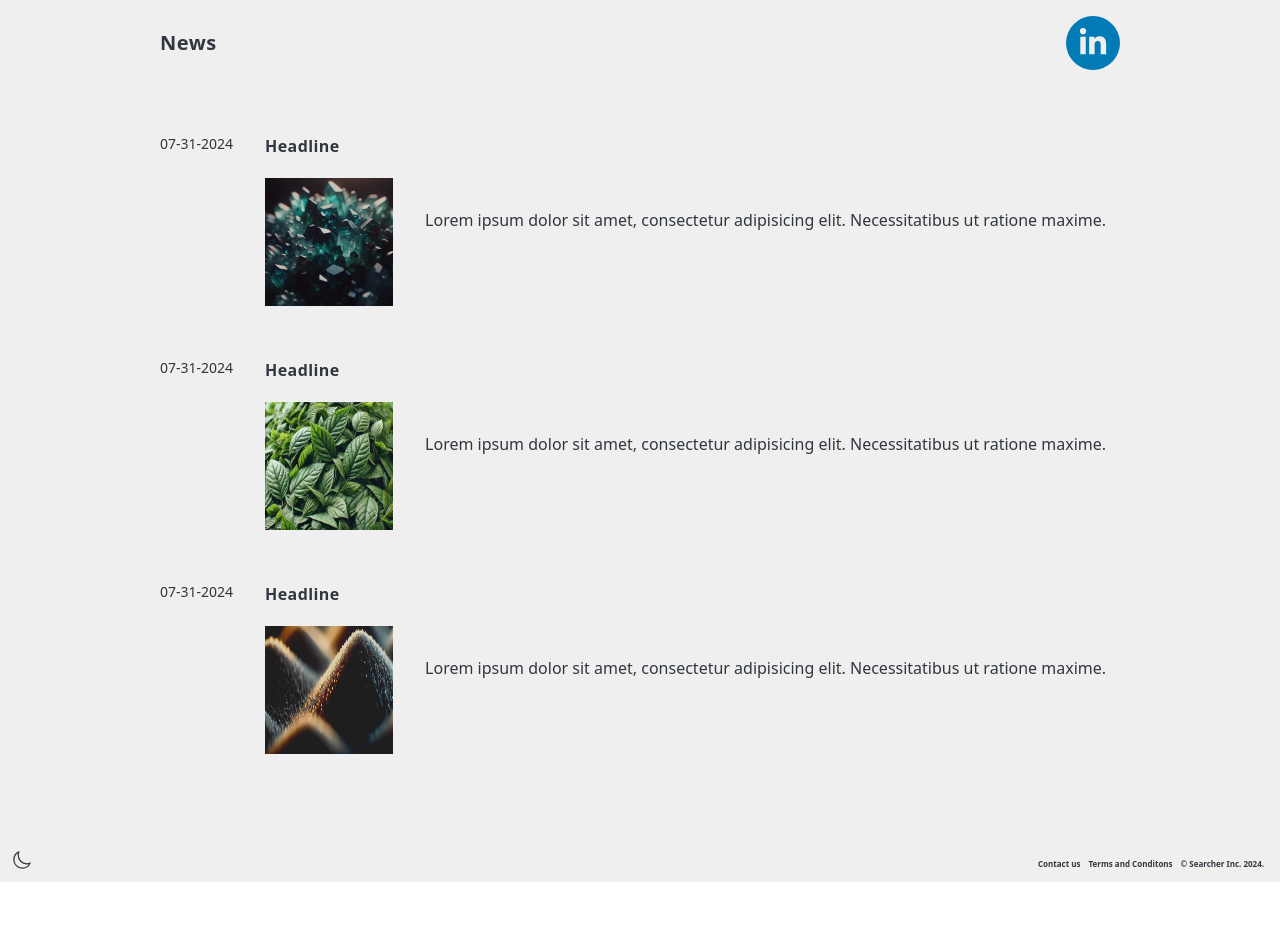
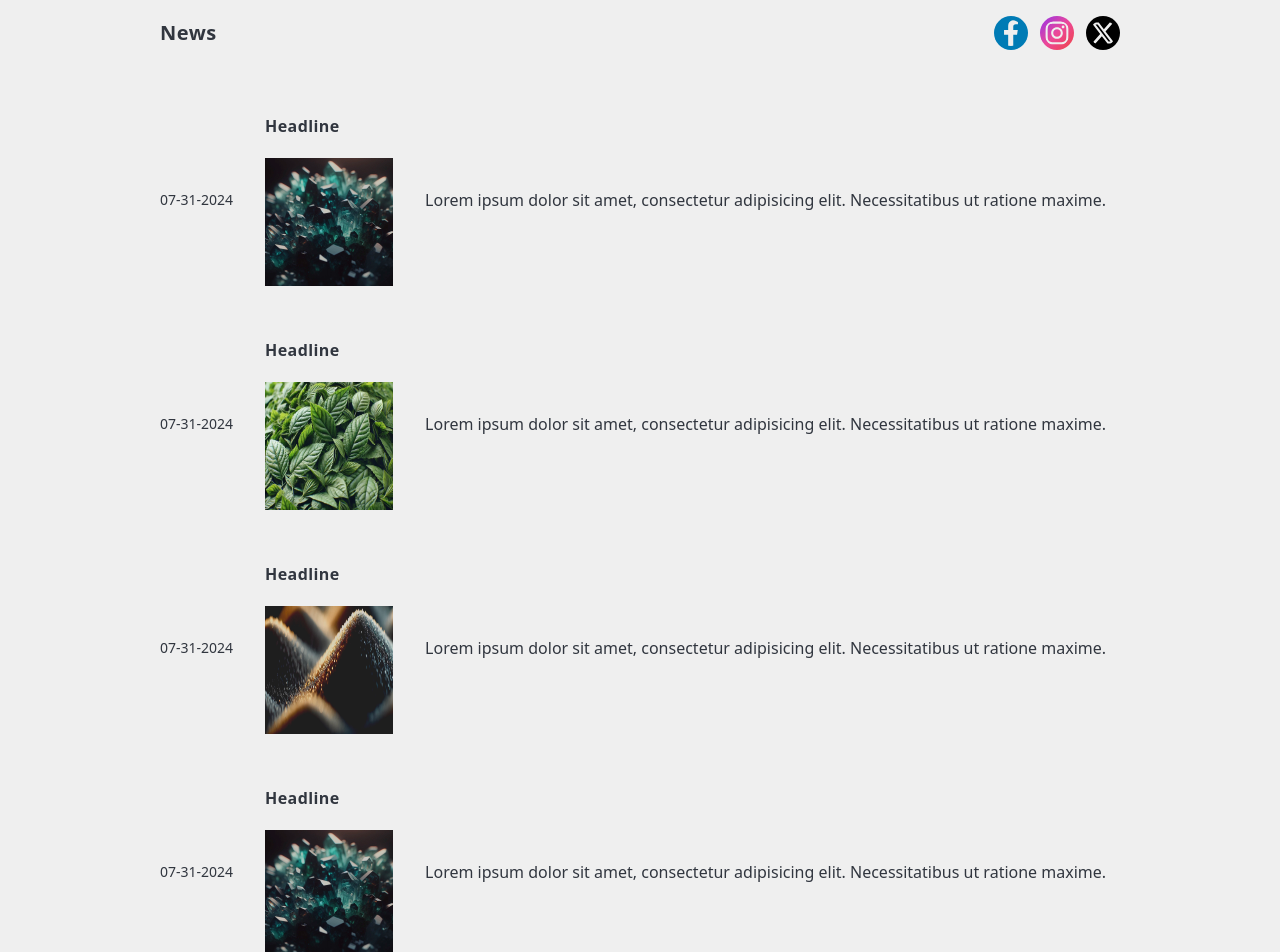
Before and after one commit to shafqatdeveloper/zimuth, a React (Vite) app: page /news in a window 1280 px wide. Shown: the part 80-1032 px from the top of the page. Before the commit the page ends 962 px from the top, so only its background shows below. Built offline with nearby package versions, Linux system fonts and the light colour scheme.

Commit message:
minor changes

```diff
--- a/package.json
+++ b/package.json
@@ -14,6 +14,7 @@
     "react": "^18.3.1",
     "react-dom": "^18.3.1",
     "react-icons": "^5.2.1",
+    "react-infinite-scroll-component": "^6.1.0",
     "react-intersection-observer": "^9.13.0",
     "react-router-dom": "^6.25.1",
     "react-slick": "^0.30.2",
--- a/src/Components/AboutCarousel/customSwiper.css
+++ b/src/Components/AboutCarousel/customSwiper.css
@@ -7,8 +7,8 @@
   .swiper-pagination-bullet {
     position: relative;
     background: #ffffff;
-    width: 5px;
-    height: 5px;
+    width: 10px;
+    height: 10px;
     margin: 0 10px !important;
     border-radius: 50%;
     opacity: 0.7;
--- a/src/Components/Navbar/Navbar.jsx
+++ b/src/Components/Navbar/Navbar.jsx
@@ -2,10 +2,10 @@ import React, { useState, useEffect, useContext } from "react";
 import { Link } from "react-router-dom";
 import BlackLogo from "../../assets/logo_horizontal_black_circle.png";
 import WhiteLogo from "../../assets/logo_horizontal_white_circle.png";
-import { RiErrorWarningFill } from "react-icons/ri";
 import { FaRegNewspaper, FaUserCircle } from "react-icons/fa";
 import { IoPricetags } from "react-icons/io5";
 import { ThemeContext } from "../Context/ThemeContext";
+import { IoIosInformationCircle } from "react-icons/io";
 
 const Navbar = () => {
   const [show, setShow] = useState(true);
@@ -30,7 +30,7 @@ const Navbar = () => {
 
   return (
     <div
-      className={`bg-darkWhite dark:bg-darkBlack flex items-center justify-center text-sm shadow-md fixed w-full z-20 transition-transform duration-300 ${
+      className={`bg-darkWhite dark:bg-[#22262b] flex items-center justify-center text-sm shadow-md fixed w-full z-20 transition-transform duration-300 ${
         show ? "translate-y-0" : "-translate-y-full"
       }`}
     >
@@ -51,7 +51,7 @@ const Navbar = () => {
                 to="/about-us"
                 className="text-darkBlack dark:text-darkWhite hover:text-gray-900 flex items-center gap-1"
               >
-                <RiErrorWarningFill />
+                <IoIosInformationCircle />
                 About Us
               </Link>
               <Link
--- a/src/Pages/News/News.jsx
+++ b/src/Pages/News/News.jsx
@@ -1,11 +1,82 @@
-import React from "react";
-import { FaLinkedinIn } from "react-icons/fa";
+import React, { useState, useEffect, useRef } from "react";
+import InfiniteScroll from "react-infinite-scroll-component";
+import { FaFacebookF, FaInstagram, FaLinkedinIn } from "react-icons/fa";
+import { Link } from "react-router-dom";
+import { FaXTwitter } from "react-icons/fa6";
 import dummyImg1 from "../../assets/about-carousel-img-1.jpg";
 import dummyImg2 from "../../assets/about-carousel-img-2.jpg";
 import dummyImg3 from "../../assets/about-carousel-img-3.jpg";
-import { Link } from "react-router-dom";
 
 const News = () => {
+  const [newsItems, setNewsItems] = useState([
+    {
+      date: "07-31-2024",
+      headline: "Headline",
+      img: dummyImg1,
+      description:
+        "Lorem ipsum dolor sit amet, consectetur adipisicing elit. Necessitatibus ut ratione maxime.",
+    },
+    {
+      date: "07-31-2024",
+      headline: "Headline",
+      img: dummyImg2,
+      description:
+        "Lorem ipsum dolor sit amet, consectetur adipisicing elit. Necessitatibus ut ratione maxime.",
+    },
+    {
+      date: "07-31-2024",
+      headline: "Headline",
+      img: dummyImg3,
+      description:
+        "Lorem ipsum dolor sit amet, consectetur adipisicing elit. Necessitatibus ut ratione maxime.",
+    },
+  ]);
+  const [hasMore, setHasMore] = useState(true);
+  const newsContainerRef = useRef(null);
+
+  const fetchMoreNews = () => {
+    // Simulate an API call to fetch more news items
+    setTimeout(() => {
+      const newItems = [
+        {
+          date: "07-31-2024",
+          headline: "Headline",
+          img: dummyImg1,
+          description:
+            "Lorem ipsum dolor sit amet, consectetur adipisicing elit. Necessitatibus ut ratione maxime.",
+        },
+        {
+          date: "07-31-2024",
+          headline: "Headline",
+          img: dummyImg2,
+          description:
+            "Lorem ipsum dolor sit amet, consectetur adipisicing elit. Necessitatibus ut ratione maxime.",
+        },
+        {
+          date: "07-31-2024",
+          headline: "Headline",
+          img: dummyImg3,
+          description:
+            "Lorem ipsum dolor sit amet, consectetur adipisicing elit. Necessitatibus ut ratione maxime.",
+        },
+      ];
+
+      setNewsItems((prevNewsItems) => [...newItems, ...prevNewsItems]);
+      if (newsItems.length >= 20) {
+        setHasMore(false);
+      }
+
+      if (newsContainerRef.current) {
+        newsContainerRef.current.scrollIntoView({ behavior: "smooth" });
+      }
+    }, 1500);
+  };
+
+  useEffect(() => {
+    // Initial load
+    fetchMoreNews();
+  }, []);
+
   return (
     <div className="h-full w-full bg-darkWhite text-darkBlack dark:bg-darkBlack dark:text-darkWhite pb-32">
       <div className="w-full h-full flex pt-24 justify-center">
@@ -13,64 +84,66 @@ const News = () => {
           {/* Heading */}
           <div className="w-full flex items-center justify-between">
             <h1 className="text-xl font-bold tracking-wide font-sans">News</h1>
+            <div className="flex items-center gap-3">
               <Link
                 target="_blank"
-              to={"https://www.linkedin.com/company/searcher-ai/"}
-              className="rounded-full w-max text-darkWhite p-3 bg-[#007BB5]"
+                to={"https://www.facebook.com"}
+                className="rounded-full w-max text-darkWhite "
               >
-              <FaLinkedinIn size={30} />
+                <FaFacebookF
+                  size={34}
+                  className="bg-[#007BB5] rounded-full p-1"
+                />
+              </Link>
+              <Link
+                target="_blank"
+                to={"https://www.instagram.com"}
+                className="rounded-full w-max text-darkWhite "
+              >
+                <FaInstagram
+                  size={34}
+                  className="bg-gradient-to-br from-purple-600 via-pink-500 to-red-500 rounded-full p-1"
+                />
+              </Link>
+              <Link
+                target="_blank"
+                to={"https://www.twitter.com"}
+                className="rounded-full w-max text-darkWhite "
+              >
+                <FaXTwitter size={34} className="bg-black rounded-full p-1" />
               </Link>
             </div>
+          </div>
           {/* News */}
+          <div ref={newsContainerRef}>
+            <InfiniteScroll
+              dataLength={newsItems.length}
+              next={fetchMoreNews}
+              hasMore={hasMore}
+              loader={<h4 className="text-center text-xl py-4">Loading...</h4>}
+              endMessage={
+                <p className="text-center text-xl py-4">No more news</p>
+              }
+            >
               <div className="flex flex-col pt-10 gap-7">
-            {/* News 1 */}
-            <div className="flex gap-8 pt-6">
-              <h6 className="text-sm">07-31-2024</h6>
+                {newsItems.map((item, index) => (
+                  <div className="flex gap-8 pt-6" key={index}>
+                    <h6 className="text-sm self-center">{item.date}</h6>
                     <div className="flex flex-col gap-5">
-                <h1 className="font-bold tracking-wide">Headline</h1>
+                      <h1 className="font-bold tracking-wide">
+                        {item.headline}
+                      </h1>
                       <img
-                  src={dummyImg1}
-                  alt="Dummy Image 1"
+                        src={item.img}
+                        alt="News Image"
                         className="w-32 h-32"
                       />
                     </div>
-              <p className="self-center">
-                Lorem ipsum dolor sit amet, consectetur adipisicing elit.
-                Necessitatibus ut ratione maxime.
-              </p>
+                    <p className="self-center">{item.description}</p>
                   </div>
-            {/* News 2 */}
-            <div className="flex gap-8 pt-6">
-              <h6 className="text-sm">07-31-2024</h6>
-              <div className="flex flex-col gap-5">
-                <h1 className="font-bold tracking-wide">Headline</h1>
-                <img
-                  src={dummyImg2}
-                  alt="Dummy Image 1"
-                  className="w-32 h-32"
-                />
+                ))}
               </div>
-              <p className="self-center">
-                Lorem ipsum dolor sit amet, consectetur adipisicing elit.
-                Necessitatibus ut ratione maxime.
-              </p>
-            </div>
-            {/* News 3 */}
-            <div className="flex gap-8 pt-6">
-              <h6 className="text-sm">07-31-2024</h6>
-              <div className="flex flex-col gap-5">
-                <h1 className="font-bold tracking-wide">Headline</h1>
-                <img
-                  src={dummyImg3}
-                  alt="Dummy Image 1"
-                  className="w-32 h-32"
-                />
-              </div>
-              <p className="self-center">
-                Lorem ipsum dolor sit amet, consectetur adipisicing elit.
-                Necessitatibus ut ratione maxime.
-              </p>
-            </div>
+            </InfiniteScroll>
           </div>
         </div>
       </div>
```
Also changed, not shown: src/Components/AboutCarousel/AboutCarousel.jsx (+10 -5 lines), src/Pages/About/About.jsx (+10 -8 lines), src/Pages/Contact/ContactUs.jsx (+36 -8 lines), 1 other file (tests, documents, lock files or other folders). Lines whose indentation alone changed are shown as unchanged.
